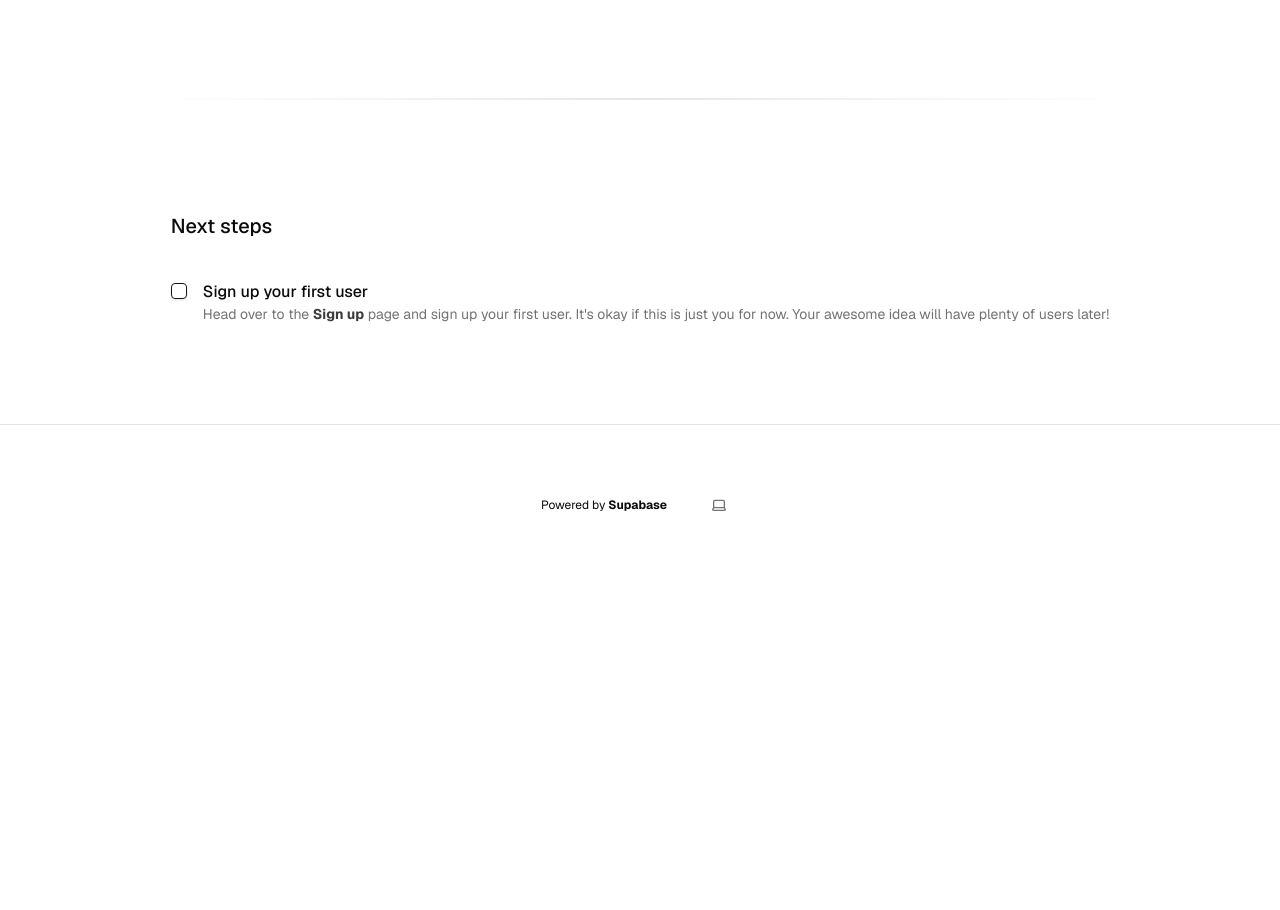
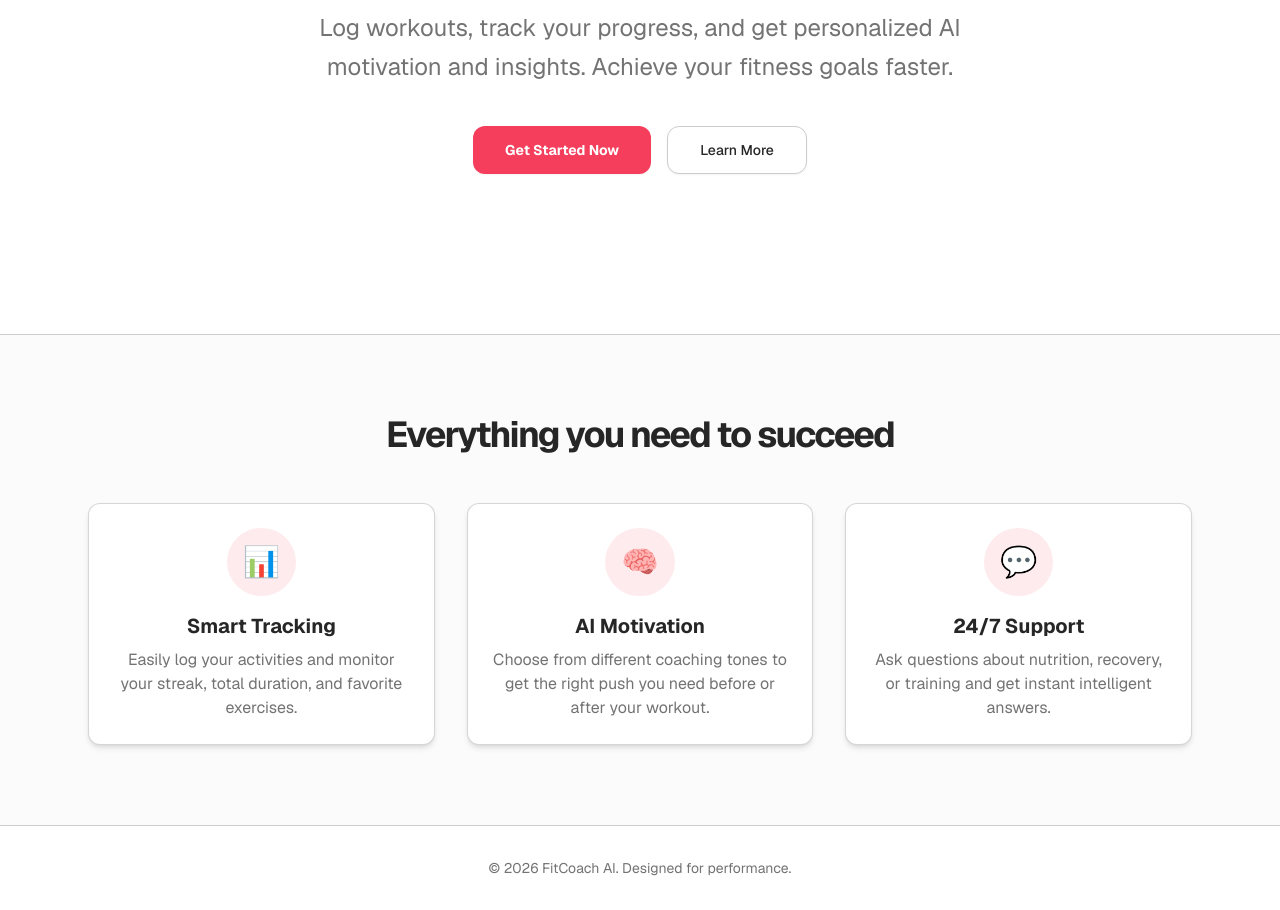
Before and after one commit to AmandeepMandal1077/FitCoach, a Next.js app: page / in a window 1280 px wide. Shown: the part 384-1294 px from the top of the page. Before the commit the page ends 969 px from the top, so only its background shows below. Built offline with nearby package versions, Linux system fonts and the light colour scheme; no server answers.

Commit message:
style: apply black, white, reddish theme and create landing page

```diff
--- a/app/globals.css
+++ b/app/globals.css
@@ -5,56 +5,57 @@
 @layer base {
   :root {
     --background: 0 0% 100%;
-    --foreground: 0 0% 3.9%;
+    --foreground: 0 0% 15%;
     --card: 0 0% 100%;
-    --card-foreground: 0 0% 3.9%;
+    --card-foreground: 0 0% 15%;
     --popover: 0 0% 100%;
-    --popover-foreground: 0 0% 3.9%;
-    --primary: 0 0% 9%;
-    --primary-foreground: 0 0% 98%;
-    --secondary: 0 0% 96.1%;
+    --popover-foreground: 0 0% 15%;
+    /* Reddish Primary */
+    --primary: 350 89% 60%;
+    --primary-foreground: 0 0% 100%;
+    --secondary: 0 0% 96%;
     --secondary-foreground: 0 0% 9%;
     --muted: 0 0% 96.1%;
     --muted-foreground: 0 0% 45.1%;
     --accent: 0 0% 96.1%;
-    --accent-foreground: 0 0% 9%;
+    --accent-foreground: 350 89% 60%;
     --destructive: 0 84.2% 60.2%;
     --destructive-foreground: 0 0% 98%;
-    --border: 0 0% 89.8%;
-    --input: 0 0% 89.8%;
-    --ring: 0 0% 3.9%;
-    --chart-1: 12 76% 61%;
-    --chart-2: 173 58% 39%;
-    --chart-3: 197 37% 24%;
-    --chart-4: 43 74% 66%;
-    --chart-5: 27 87% 67%;
-    --radius: 0.5rem;
+    --border: 0 0% 80%;
+    --input: 0 0% 80%;
+    --ring: 350 89% 60%;
+    --chart-1: 350 89% 60%;
+    --chart-2: 0 0% 15%;
+    --chart-3: 0 0% 40%;
+    --chart-4: 0 0% 60%;
+    --chart-5: 0 0% 80%;
+    --radius: 0.75rem;
   }
   .dark {
-    --background: 0 0% 3.9%;
+    --background: 0 0% 10%;
     --foreground: 0 0% 98%;
-    --card: 0 0% 3.9%;
+    --card: 0 0% 12%;
     --card-foreground: 0 0% 98%;
-    --popover: 0 0% 3.9%;
+    --popover: 0 0% 12%;
     --popover-foreground: 0 0% 98%;
-    --primary: 0 0% 98%;
-    --primary-foreground: 0 0% 9%;
-    --secondary: 0 0% 14.9%;
+    --primary: 350 89% 60%;
+    --primary-foreground: 0 0% 100%;
+    --secondary: 0 0% 18%;
     --secondary-foreground: 0 0% 98%;
-    --muted: 0 0% 14.9%;
+    --muted: 0 0% 18%;
     --muted-foreground: 0 0% 63.9%;
-    --accent: 0 0% 14.9%;
-    --accent-foreground: 0 0% 98%;
+    --accent: 0 0% 18%;
+    --accent-foreground: 350 89% 60%;
     --destructive: 0 62.8% 30.6%;
     --destructive-foreground: 0 0% 98%;
-    --border: 0 0% 14.9%;
-    --input: 0 0% 14.9%;
-    --ring: 0 0% 83.1%;
-    --chart-1: 220 70% 50%;
-    --chart-2: 160 60% 45%;
-    --chart-3: 30 80% 55%;
-    --chart-4: 280 65% 60%;
-    --chart-5: 340 75% 55%;
+    --border: 0 0% 18%;
+    --input: 0 0% 18%;
+    --ring: 350 89% 60%;
+    --chart-1: 350 89% 60%;
+    --chart-2: 0 0% 98%;
+    --chart-3: 0 0% 70%;
+    --chart-4: 0 0% 50%;
+    --chart-5: 0 0% 30%;
   }
 }
 
--- a/app/layout.tsx
+++ b/app/layout.tsx
@@ -29,8 +29,8 @@ export default function RootLayout({
       <body className={`${geistSans.className} antialiased`}>
         <ThemeProvider
           attribute="class"
-          defaultTheme="system"
-          enableSystem
+          defaultTheme="light"
+          forcedTheme="light"
           disableTransitionOnChange
         >
           {children}
--- a/app/page.tsx
+++ b/app/page.tsx
@@ -1,58 +1,88 @@
-import { DeployButton } from "@/components/deploy-button";
-import { EnvVarWarning } from "@/components/env-var-warning";
+import Link from "next/link";
 import { AuthButton } from "@/components/auth-button";
-import { Hero } from "@/components/hero";
-import { ThemeSwitcher } from "@/components/theme-switcher";
-import { ConnectSupabaseSteps } from "@/components/tutorial/connect-supabase-steps";
-import { SignUpUserSteps } from "@/components/tutorial/sign-up-user-steps";
-import { hasEnvVars } from "@/lib/utils";
-import Link from "next/link";
 import { Suspense } from "react";
+import { createClient } from "@/lib/supabase/server";
 
-export default function Home() {
+export default async function Home() {
+  const supabase = await createClient();
+  const { data } = await supabase.auth.getClaims();
+  const user = data?.claims;
+
   return (
-    <main className="min-h-screen flex flex-col items-center">
-      <div className="flex-1 w-full flex flex-col gap-20 items-center">
-        <nav className="w-full flex justify-center border-b border-b-foreground/10 h-16">
-          <div className="w-full max-w-5xl flex justify-between items-center p-3 px-5 text-sm">
-            <div className="flex gap-5 items-center font-semibold">
-              <Link href={"/"}>Next.js Supabase Starter</Link>
-              <div className="flex items-center gap-2">
-                <DeployButton />
-              </div>
-            </div>
-            {!hasEnvVars ? (
-              <EnvVarWarning />
-            ) : (
+    <div className="flex flex-col min-h-screen bg-background text-foreground selection:bg-primary/20">
+      <header className="px-6 h-16 flex items-center justify-between border-b border-border bg-card">
+        <Link className="flex items-center justify-center font-bold text-xl tracking-tight" href="/">
+          FitCoach <span className="text-primary ml-1">AI</span>
+        </Link>
+        <nav className="flex items-center gap-4 sm:gap-6">
+          <div className="hidden sm:block">
             <Suspense>
               <AuthButton />
             </Suspense>
-            )}
           </div>
         </nav>
-        <div className="flex-1 flex flex-col gap-20 max-w-5xl p-5">
-          <Hero />
-          <main className="flex-1 flex flex-col gap-6 px-4">
-            <h2 className="font-medium text-xl mb-4">Next steps</h2>
-            {hasEnvVars ? <SignUpUserSteps /> : <ConnectSupabaseSteps />}
+      </header>
+      <main className="flex-1 flex flex-col items-center">
+        <section className="w-full py-20 lg:py-32 xl:py-40 flex flex-col items-center text-center px-4 md:px-6">
+          <h1 className="text-4xl sm:text-5xl md:text-6xl lg:text-7xl font-extrabold tracking-tighter max-w-4xl mx-auto mb-6 leading-tight">
+            Your Personal AI <br className="hidden sm:block" />
+            <span className="text-primary">Fitness Coach</span>
+          </h1>
+          <p className="mx-auto max-w-[700px] text-muted-foreground md:text-xl/relaxed lg:text-2xl/relaxed mb-10">
+            Log workouts, track your progress, and get personalized AI motivation and insights. Achieve your fitness goals faster.
+          </p>
+          <div className="flex flex-col sm:flex-row gap-4 w-full sm:w-auto">
+            <Link
+              href={user ? "/dashboard" : "/auth/login"}
+              className="inline-flex h-12 items-center justify-center rounded-lg bg-primary px-8 py-2 text-sm font-bold text-primary-foreground shadow-sm hover:bg-primary/90 transition-colors w-full sm:w-auto"
+            >
+              Get Started Now
+            </Link>
+            <Link
+              href="#features"
+              className="inline-flex h-12 items-center justify-center rounded-lg border border-border bg-background px-8 py-2 text-sm font-medium shadow-sm hover:bg-accent hover:text-accent-foreground transition-colors w-full sm:w-auto"
+            >
+              Learn More
+            </Link>
+          </div>
+        </section>
+
+        <section id="features" className="w-full py-20 bg-muted/40 border-t border-border">
+          <div className="max-w-6xl mx-auto px-4 md:px-6">
+            <h2 className="text-3xl font-bold tracking-tighter sm:text-4xl text-center mb-12">
+              Everything you need to succeed
+            </h2>
+            <div className="grid gap-8 sm:grid-cols-2 lg:grid-cols-3">
+              <div className="flex flex-col items-center text-center p-6 bg-card border border-border/80 shadow-md hover:shadow-lg transition-shadow rounded-xl">
+                <div className="p-4 bg-primary/10 rounded-full text-primary mb-4 text-3xl">
+                  📊
+                </div>
+                <h3 className="text-xl font-bold mb-2">Smart Tracking</h3>
+                <p className="text-muted-foreground">Easily log your activities and monitor your streak, total duration, and favorite exercises.</p>
+              </div>
+              <div className="flex flex-col items-center text-center p-6 bg-card border border-border/80 shadow-md hover:shadow-lg transition-shadow rounded-xl">
+                <div className="p-4 bg-primary/10 rounded-full text-primary mb-4 text-3xl">
+                  🧠
+                </div>
+                <h3 className="text-xl font-bold mb-2">AI Motivation</h3>
+                <p className="text-muted-foreground">Choose from different coaching tones to get the right push you need before or after your workout.</p>
+              </div>
+              <div className="flex flex-col items-center text-center p-6 bg-card border border-border/80 shadow-md hover:shadow-lg transition-shadow rounded-xl">
+                <div className="p-4 bg-primary/10 rounded-full text-primary mb-4 text-3xl">
+                  💬
+                </div>
+                <h3 className="text-xl font-bold mb-2">24/7 Support</h3>
+                <p className="text-muted-foreground">Ask questions about nutrition, recovery, or training and get instant intelligent answers.</p>
+              </div>
+            </div>
+          </div>
+        </section>
       </main>
-        </div>
-
-        <footer className="w-full flex items-center justify-center border-t mx-auto text-center text-xs gap-8 py-16">
-          <p>
-            Powered by{" "}
-            <a
-              href="https://supabase.com/?utm_source=create-next-app&utm_medium=template&utm_term=nextjs"
-              target="_blank"
-              className="font-bold hover:underline"
-              rel="noreferrer"
-            >
-              Supabase
-            </a>
+      <footer className="w-full py-8 text-center border-t border-border mt-auto bg-card">
+        <p className="text-sm text-muted-foreground">
+          © 2026 FitCoach AI. Designed for performance.
         </p>
-          <ThemeSwitcher />
       </footer>
     </div>
-    </main>
   );
 }
--- a/components/StatsDashboard.tsx
+++ b/components/StatsDashboard.tsx
@@ -41,12 +41,12 @@ export function StatsDashboard({ refreshTrigger }: Props) {
   return (
     <div className="grid grid-cols-2 md:grid-cols-4 gap-4">
       {STAT_CARDS(stats).map((card) => (
-        <div key={card.label} className="bg-white border rounded-xl p-4">
-          <p className="text-xs text-gray-500 uppercase tracking-wide">
+        <div key={card.label} className="bg-card text-card-foreground border shadow-sm rounded-xl p-4 hover:shadow-md transition-shadow">
+          <p className="text-xs text-muted-foreground uppercase tracking-wider font-medium">
             {card.label}
           </p>
-          <p className="text-2xl font-bold mt-1">{card.value}</p>
-          <p className="text-xs text-gray-400">{card.sub}</p>
+          <p className="text-2xl font-bold mt-1 text-foreground">{card.value}</p>
+          <p className="text-xs text-muted-foreground mt-1">{card.sub}</p>
         </div>
       ))}
     </div>
--- a/components/WorkoutList.tsx
+++ b/components/WorkoutList.tsx
@@ -13,7 +13,7 @@ export function WorkoutList({ workouts, isLoading }: Props) {
     return (
       <div className="space-y-2">
         {[...Array(3)].map((_, i) => (
-          <div key={i} className="h-14 bg-gray-100 rounded-lg animate-pulse" />
+          <div key={i} className="h-14 bg-muted rounded-lg animate-pulse" />
         ))}
       </div>
     );
@@ -21,7 +21,7 @@ export function WorkoutList({ workouts, isLoading }: Props) {
 
   if (workouts.length === 0) {
     return (
-      <p className="text-gray-400 text-center py-8">
+      <p className="text-muted-foreground text-center py-8">
         No workouts logged yet. Start today!
       </p>
     );
@@ -32,18 +32,18 @@ export function WorkoutList({ workouts, isLoading }: Props) {
       {workouts.map((w) => (
         <div
           key={w.id}
-          className="flex items-center justify-between bg-white border rounded-lg px-4 py-3"
+          className="flex items-center justify-between bg-card text-card-foreground border rounded-lg px-4 py-3 hover:border-primary/50 transition-colors"
         >
           <div className="flex items-center gap-3">
             <span className="text-lg">{activityEmoji(w.activityType)}</span>
             <div>
               <p className="font-medium text-sm">{w.activityType}</p>
-              <p className="text-xs text-gray-400">
+              <p className="text-xs text-muted-foreground mt-0.5">
                 {format(new Date(w.date), "MMM d, yyyy")}
               </p>
             </div>
           </div>
-          <span className="text-sm font-medium text-gray-600">
+          <span className="text-sm font-medium text-primary">
             {w.durationMins} min
           </span>
         </div>
```
Also changed, not shown: components/MotivationCard.tsx (+7 -7 lines), components/WorkoutForm.tsx (+6 -6 lines). Lines whose indentation alone changed are shown as unchanged.
